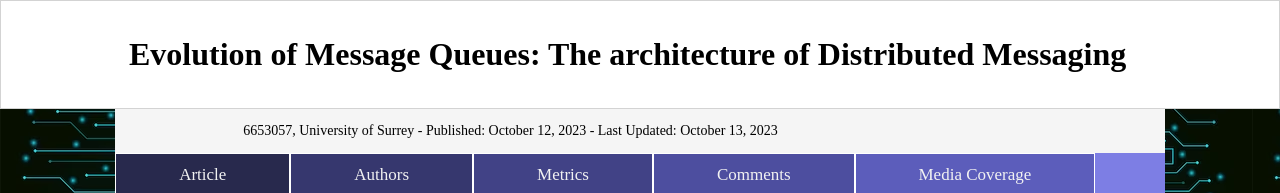
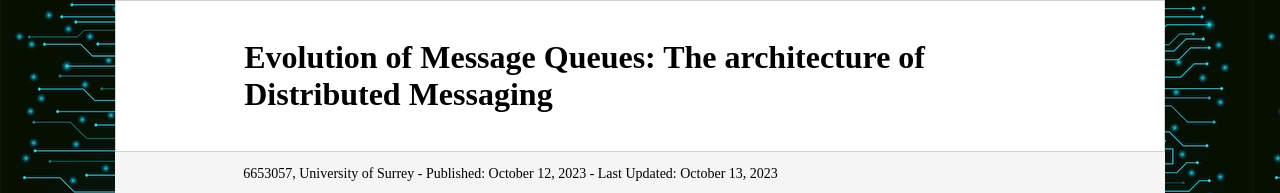
Before and after one commit to FEPSFY6653057/Test, a plain HTML site: page index.html in a window 1280 px wide. Shown: the top 193 px of the page. Drawn offline with Linux system fonts and the light colour scheme.

Commit message:
Update index.html

```diff
--- a/index.html
+++ b/index.html
@@ -3,8 +3,11 @@
 <!Style for Navigation Bar>
 <style>
 	h1 {
-		margin:0;
-		padding: 0;
+		margin:0 9%;
+		font-size:200%;
+		padding:38px 10%;
+		background-color: white;
+		border: 0.8px solid #D3D3D3
 		}
 	body{
 		margin: 0;
@@ -57,7 +60,7 @@
 </style>
 
 <head>
-	<h1 style="background-color: white; margin: 0; font-size:200%; padding:35px 10%; border: 0.8px solid #D3D3D3"><b>Evolution of Message Queues: The architecture of Distributed Messaging</b></h1>
+	<h1><b>Evolution of Message Queues: The architecture of Distributed Messaging</b></h1>
 </head>
 
 	<div style="margin: 0 9%; font-size:14px; padding: 0.1px 10%; background-color: #F5F5F5">
```
